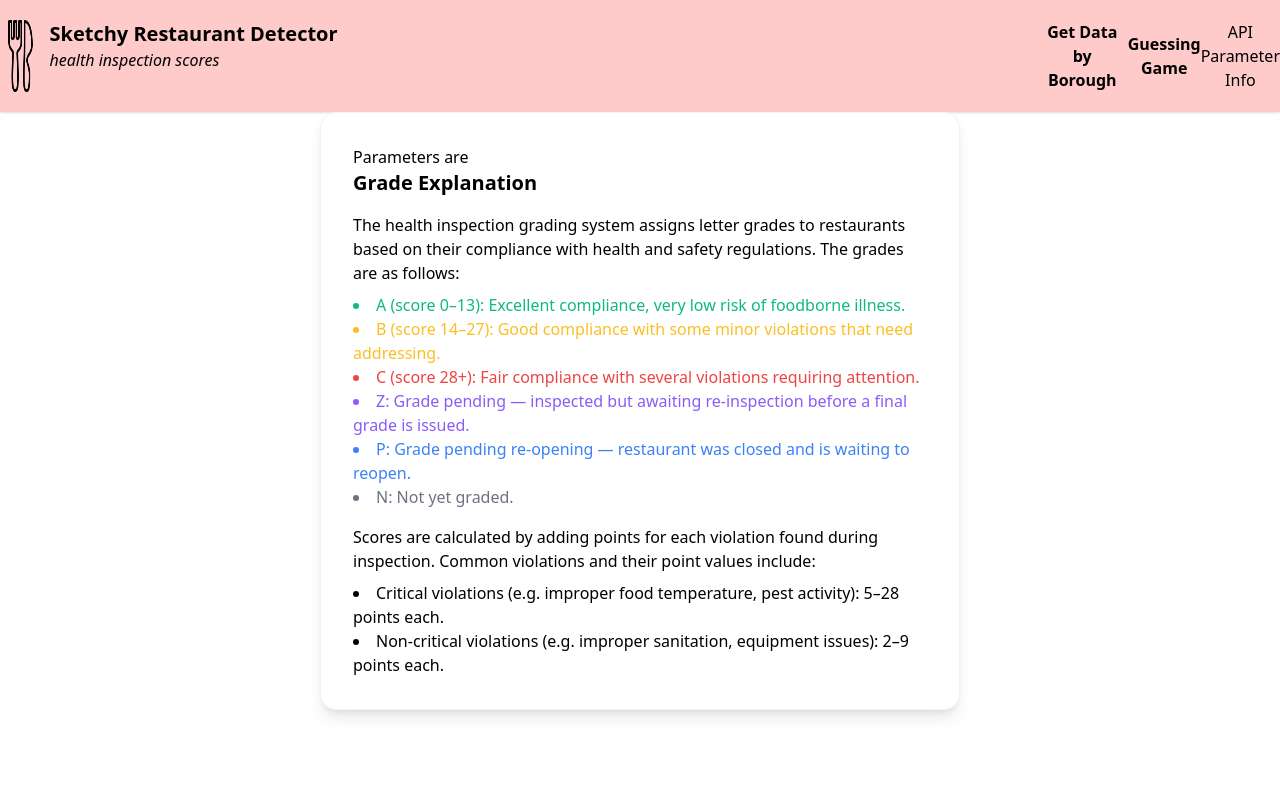
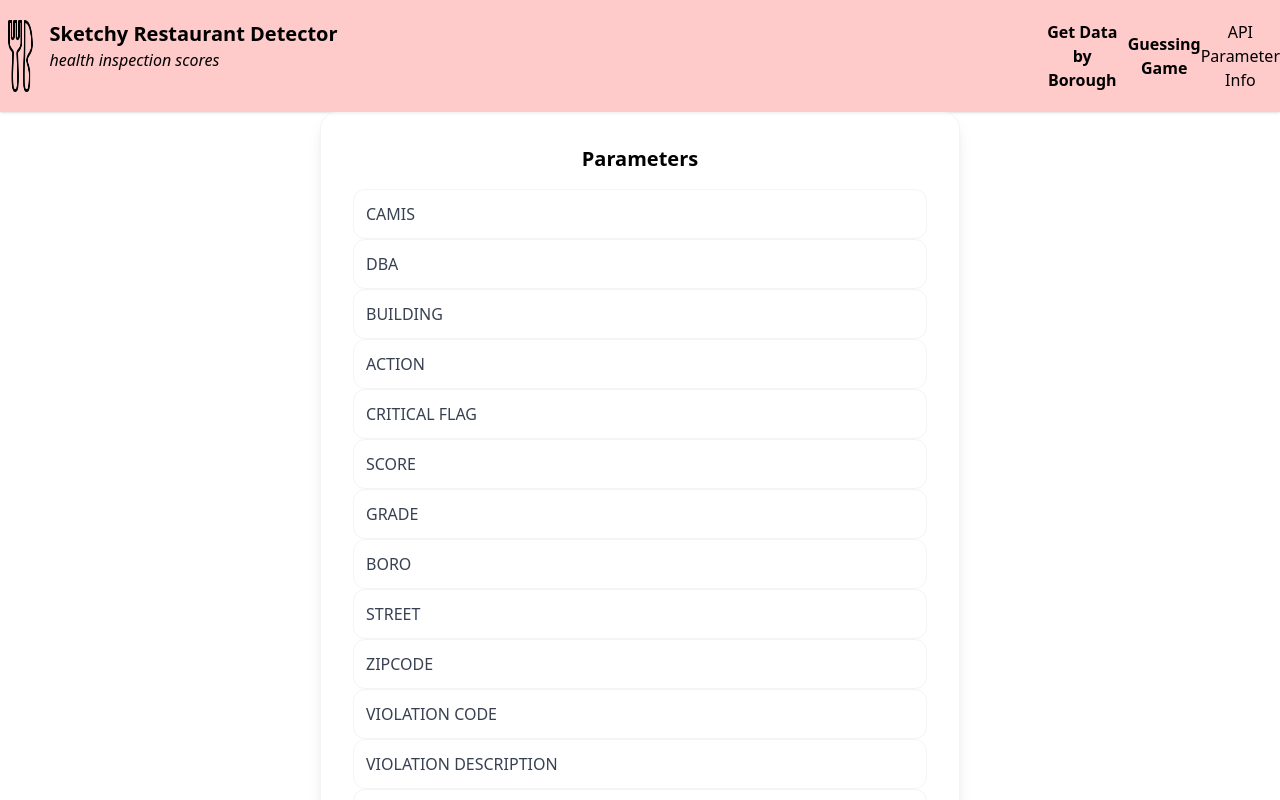
Before and after one commit to staten-island-tech/vue-open-data-Crystal-Lin1, a Vue app in the folder app/: page / in a window 1280 px wide. Both pictures are taken after a click on the button "API Parameter Info". Shown: the top 800 px of the page. Built offline with nearby package versions, Linux system fonts and the light colour scheme; no server answers.

Commit message:
feat: api parameters styling and content (wip)

```diff
--- a/app/src/components/APIInfo.vue
+++ b/app/src/components/APIInfo.vue
@@ -1,27 +1,37 @@
-<template>
-    <div class="bg-white shadow-lg w-[50%] p-8 m-auto rounded-2xl border border-gray-100">
-        <h1>Parameters are</h1>
+<template class="bg-gray-50">
+    <div class="shadow-lg w-[50%] p-8 m-auto rounded-2xl border border-gray-100">
+        <h1 class="text-xl font-bold mb-4 text-center">Parameters </h1>
+        <ul class="list-disc list-inside mb-4">
+            <label v-for="parameter in parameters" :key="parameter.name"
+                class="flex items-center gap-3 p-3 rounded-xl border border-gray-100 hover:border-gray-200 hover:bg-gray-50 cursor-pointer transition-all">
+                <span class="text-gray-700 font-medium">{{ parameter.name}}</span>
+            </label>
+        </ul>
+        <h2 class="text-xs text-gray-400 mt-4">
+            Only the less self explanatory parameters have an explanation when hovered over
+        </h2>
 
-        <h2 class="text-xl font-bold mb-4">Grade Explanation</h2>
-        <p class="mb-2">The health inspection grading system assigns letter grades to restaurants based on their compliance with health and safety regulations. The grades are as follows:</p>
-        <ul class="list-disc list-inside mb-4">
-            <li class="text-emerald-500">A (score 0–13): Excellent compliance, very low risk of foodborne illness.</li>
-            <li class="text-amber-400">B (score 14–27): Good compliance with some minor violations that need addressing.</li>
-            <li class="text-red-500">C (score 28+): Fair compliance with several violations requiring attention.</li>
-            <li class="text-violet-500">Z: Grade pending — inspected but awaiting re-inspection before a final grade is issued.</li>
-            <li class="text-blue-500">P: Grade pending re-opening — restaurant was closed and is waiting to reopen.</li>
-            <li class="text-gray-500">N: Not yet graded.</li>
-        </ul>
-        <p class="mb-2">Scores are calculated by adding points for each violation found during inspection. Common violations and their point values include:</p>
-        <ul class="list-disc list-inside">
-            <li>Critical violations (e.g. improper food temperature, pest activity): 5–28 points each.</li>
-            <li>Non-critical violations (e.g. improper sanitation, equipment issues): 2–9 points each.</li>
-        </ul>
     </div>
 </template>
 
 <script setup lang="ts">
-
+const parameters = [
+  { name: 'CAMIS', explanation: 'Unique identifier for the restaurant' },
+  { name: 'DBA', explanation: 'Restaurant name' },
+  { name: 'BUILDING', explanation: 'Building number' },
+  { name: 'ACTION', explanation: 'Actions associated with inspection (like nothing or closing down restaurant)' },
+  { name: 'CRITICAL FLAG', explanation: 'Critical, N/A, or Not Critical' },
+  { name: 'SCORE', explanation: '' },
+  { name: 'GRADE', explanation: '' },
+  { name: 'BORO', explanation: '' },
+  { name: 'STREET', explanation: '' },
+  { name: 'ZIPCODE', explanation: '' },
+  { name: 'VIOLATION CODE', explanation: '' },
+  { name: 'VIOLATION DESCRIPTION', explanation: '' },
+  { name: 'PHONE', explanation: '' },
+  { name: 'CUISINE DESCRIPTION', explanation: 'Optional' },
+  { name: 'INSPECTION DATE', explanation: '' },
+]
 </script>
 
 <style scoped>
--- /dev/null
+++ b/app/src/components/ParameterInfo/InspectionGrade.vue
@@ -0,0 +1,27 @@
+<template>
+    <div>
+        <h2 class="text-xl font-bold mb-4">Grade Explanation</h2>
+        <p class="mb-2">The health inspection grading system assigns letter grades to restaurants based on their compliance with health and safety regulations. The grades are as follows:</p>
+        <ul class="list-disc list-inside mb-4">
+            <li class="text-emerald-500">A (score 0–13): Excellent compliance, very low risk of foodborne illness.</li>
+            <li class="text-amber-400">B (score 14–27): Good compliance with some minor violations that need addressing.</li>
+            <li class="text-red-500">C (score 28+): Fair compliance with several violations requiring attention.</li>
+            <li class="text-violet-500">Z: Grade pending — inspected but awaiting re-inspection before a final grade is issued.</li>
+            <li class="text-blue-500">P: Grade pending re-opening — restaurant was closed and is waiting to reopen.</li>
+            <li class="text-gray-500">N: Not yet graded.</li>
+        </ul>
+        <p class="mb-2">Scores are calculated by adding points for each violation found during inspection. Common violations and their point values include:</p>
+        <ul class="list-disc list-inside">
+            <li>Critical violations (e.g. improper food temperature, pest activity): 5–28 points each.</li>
+            <li>Non-critical violations (e.g. improper sanitation, equipment issues): 2–9 points each.</li>
+        </ul>
+    </div>
+</template>
+
+<script setup lang="ts">
+
+</script>
+
+<style scoped>
+
+</style>
--- a/app/src/views/HomePage.vue
+++ b/app/src/views/HomePage.vue
@@ -1,4 +1,4 @@
-<template>
+<template class="bg-gray-50">
     <header class="bg-red-200 py-5 flex justify-between shadow">
         <div class="flex">
         <img :src='utensilsImg' class="w-[4%]">
```
